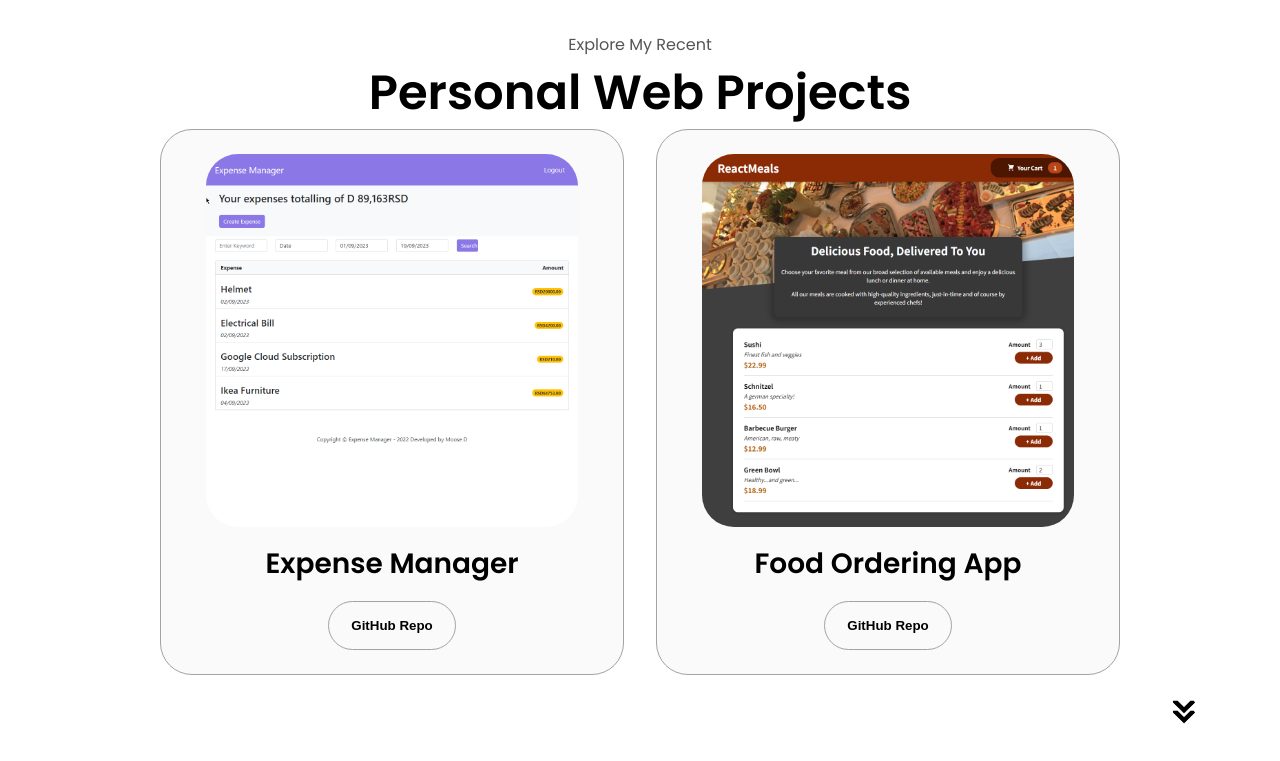
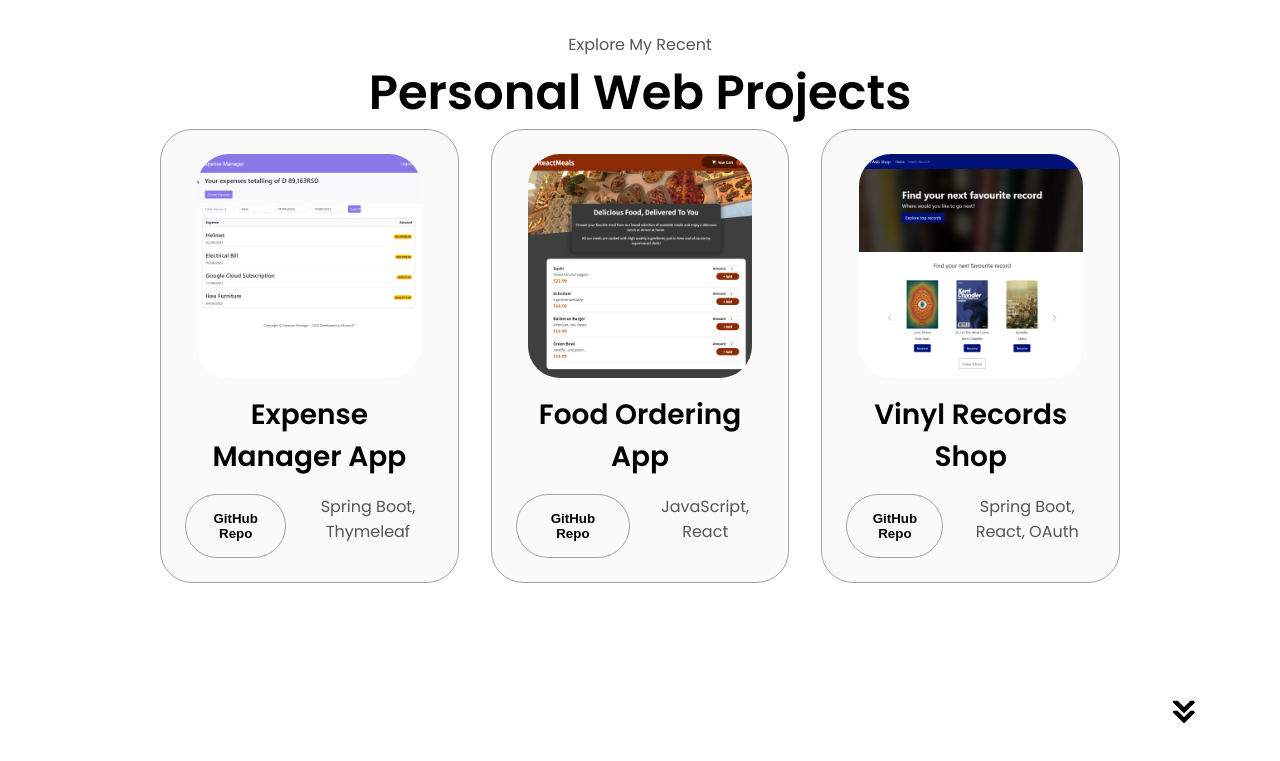
Before and after one commit to milosDamjanovic17/portfolio-website, a plain HTML site: page index.html in a window 1280 px wide. Shown: the part 2891-3652 px from the top of the page. Drawn offline with Linux system fonts and the light colour scheme.

Commit message:
Added Vinyl Records project

```diff
--- a/index.html
+++ b/index.html
@@ -417,7 +417,7 @@
                      alt="Expense Manager"
                      class="project-img">
                </div>
-               <h2 class="experience-sub-title project-title">Expense Manager</h2>
+               <h2 class="experience-sub-title project-title">Expense Manager App</h2>
                <div class="btn-container">
                   <button
                      class="btn btn-color-2 project-btn"
@@ -425,6 +425,7 @@
                   >
                      GitHub Repo
                   </button>
+                  <p>Spring Boot, Thymeleaf</p>
                </div>
             </div>
             <div class="details-containers color-container">
@@ -442,6 +443,25 @@
                   >
                   GitHub Repo
                   </button>
+                  <p>JavaScript, React</p>
+               </div>
+            </div>
+            <div class="details-containers color-container">
+               <div class="article-container">
+                  <img
+                     src="./assets/vinyl-shop.png"
+                     alt="Project 3"
+                     class="project-img">
+               </div>
+               <h2 class="experience-sub-title project-title">Vinyl Records Shop</h2>
+               <div class="btn-container">
+                  <button
+                     class="btn btn-color-2 project-btn"
+                     onclick="location.href='https://github.com/milosDamjanovic17/react-records'"
+                  >
+                  GitHub Repo
+                  </button>
+                  <p>Spring Boot, React, OAuth</p>
                </div>
             </div>
             </div>
```
Also changed, not shown: assets/vinyl-shop.png (added).
